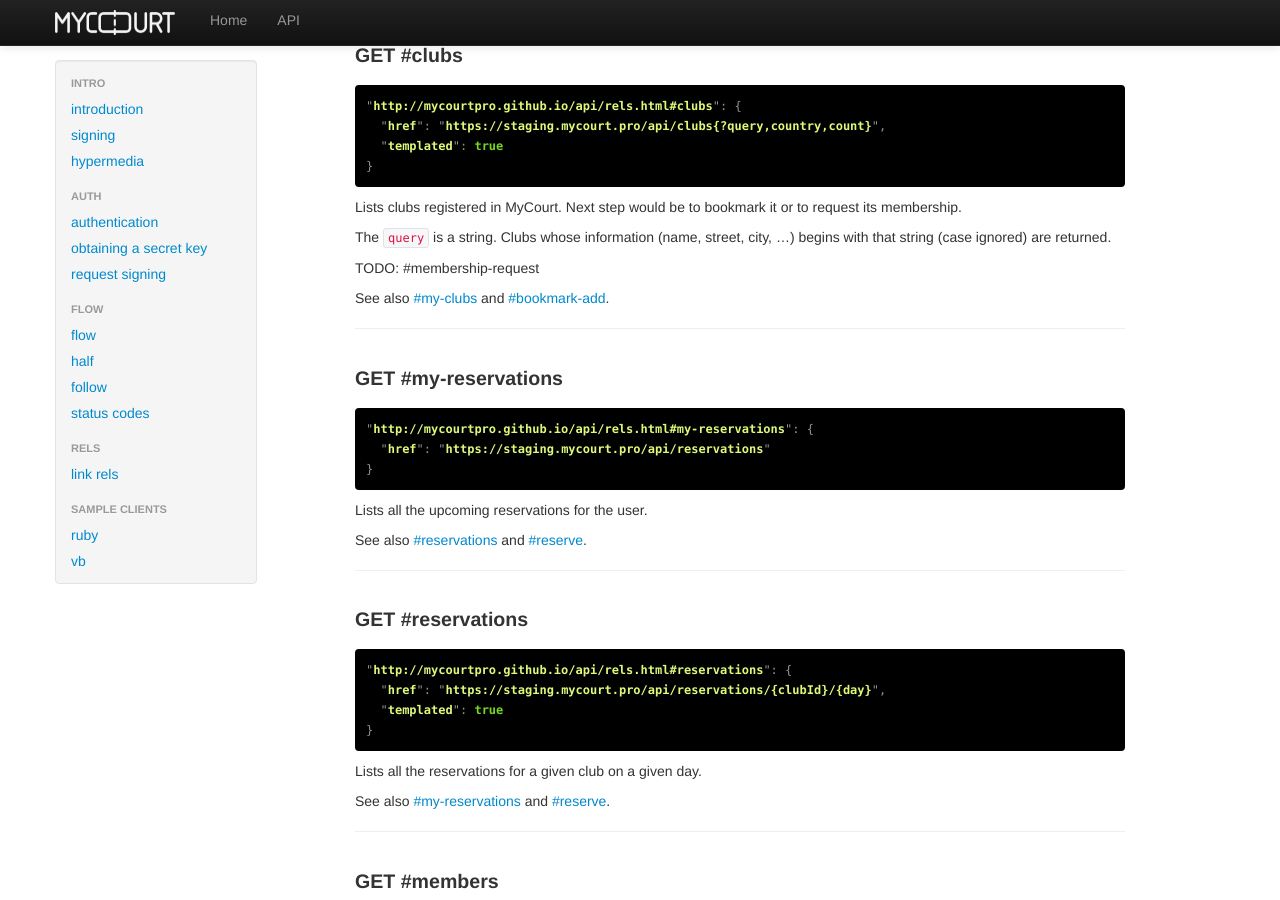
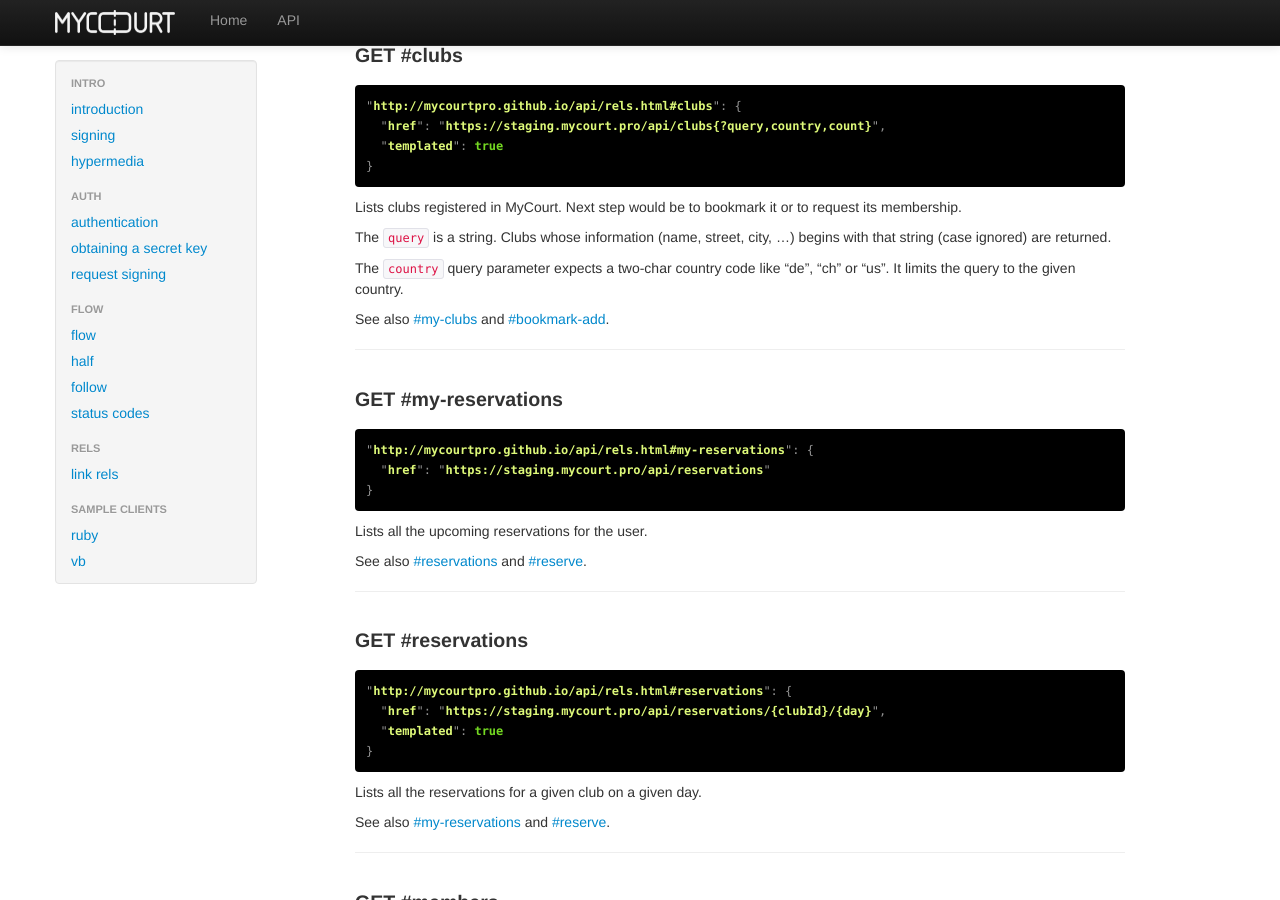
Before and after one commit to mycourtpro/mycourtpro.github.io, a Jekyll site: the page built from api/rels.md, in a window 1280 px wide and 900 px high, scrolled down 745 px. Built offline with Jekyll 4.4.1, drawn with Linux system fonts in a browser that asks for light colours.

Commit message:
document #clubs {?country}

````diff
--- a/api/rels.md
+++ b/api/rels.md
@@ -59,7 +59,7 @@ Lists clubs registered in MyCourt. Next step would be to bookmark it or to reque
 
 The ```query``` is a string. Clubs whose information (name, street, city, ...) begins with that string (case ignored) are returned.
 
-TODO: #membership-request
+The ```country``` query parameter expects a two-char country code like "de", "ch" or "us". It limits the query to the given country.
 
 See also [#my-clubs](#my-clubs) and [#bookmark-add](#bookmark-add).
 
````
